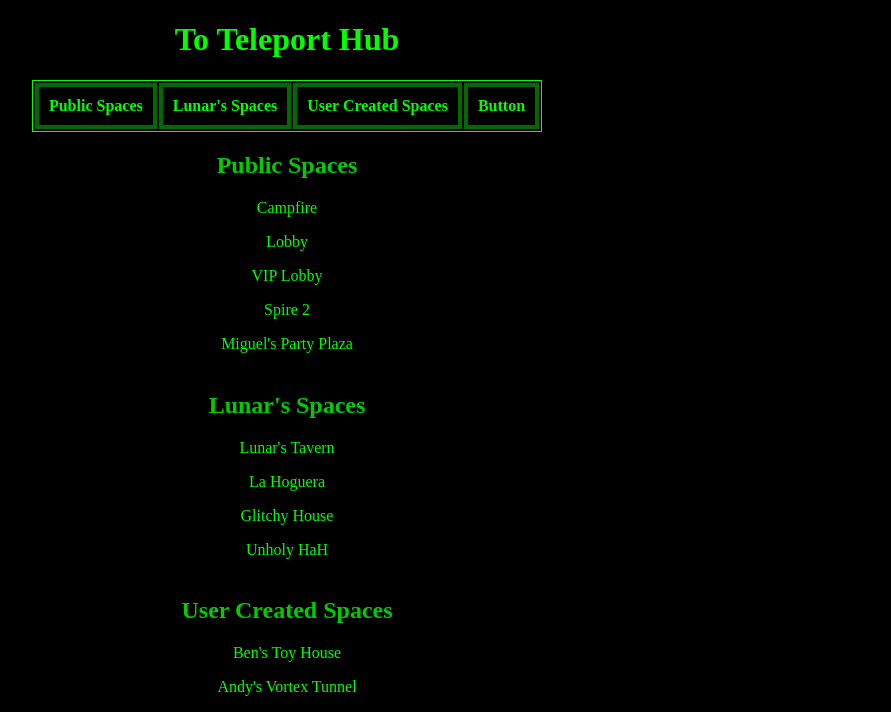
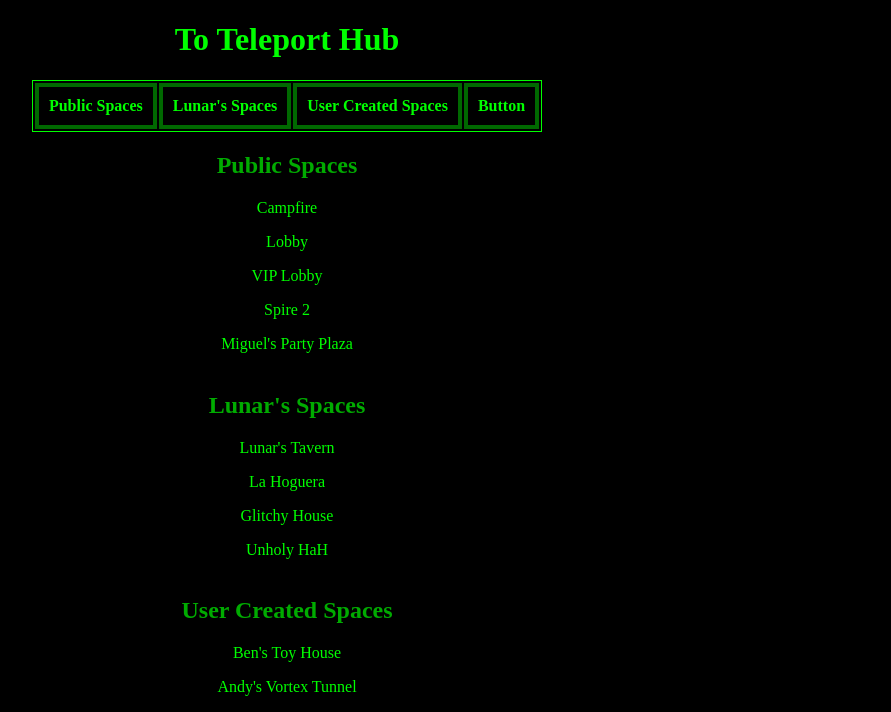
Before and after one commit to LunarTiger/AltspaceVR, a Jekyll site: the page teleportHub/index.html, which Jekyll copies as it is, in a window 1280 px wide. Shown: the top 712 px of the page, without its empty margins (353-1244 px from the left). Built offline with Jekyll 4.4.1, drawn with Linux system fonts in a browser that asks for light colours.

Commit message:
Update index.html

```diff
--- a/teleportHub/index.html
+++ b/teleportHub/index.html
@@ -9,7 +9,7 @@
 			a:visited {color: #00ff00;text-decoration:none;}
 			a:hover {color: #00bf00;text-decoration:none;}
 			a:active {color: #008900;text-decoration:none;}
-			h2 {color: #00cd00;}
+			h2 {color: #00ab00;}
 			table {border: 1px solid #00ff00;margin-left:auto;margin-right:auto;}
 			th {padding: 10px;border: 4px solid #006900;}
 		</style>
```
